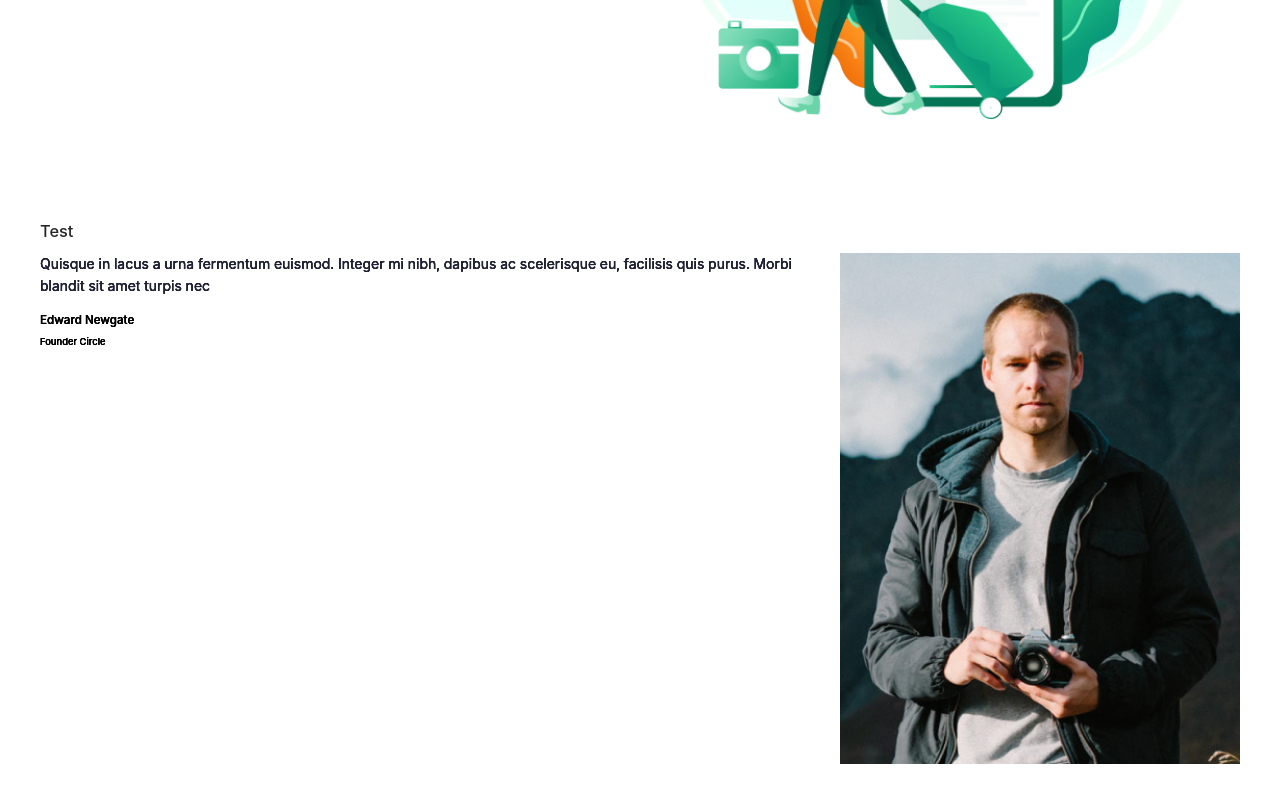
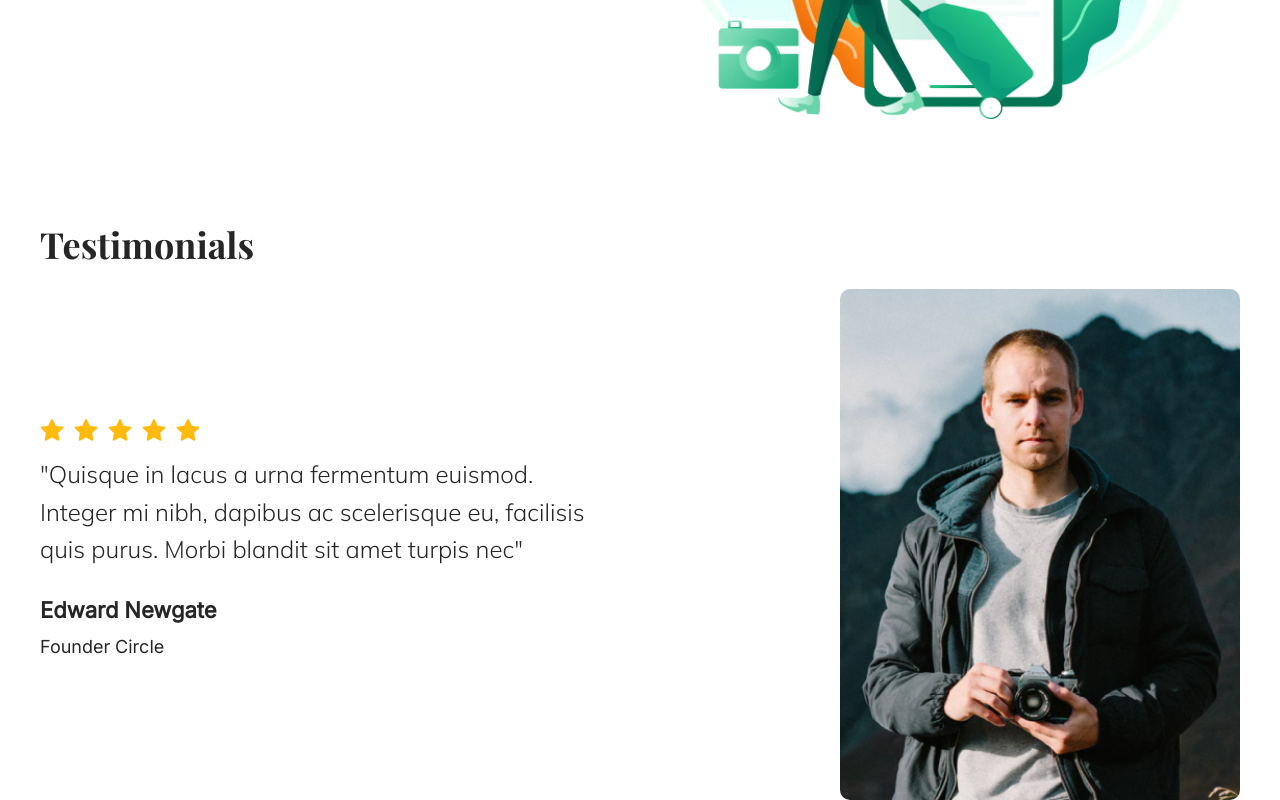
Before and after one commit to erhnml/nomad-landing-page, a React (Create React App) app: page / in a window 1280 px wide. Shown: the part 2458-3258 px from the top of the page. Before the commit the page ends 3222 px from the top, so only its background shows below. Built offline with nearby package versions, Linux system fonts and the light colour scheme.

Commit message:
update section testimonials

```diff
--- a/src/components/SectionTestimonials.js
+++ b/src/components/SectionTestimonials.js
@@ -1,5 +1,6 @@
 import React from "react";
 import styled from "styled-components";
+import { Carousel } from "antd";
 
 import Testimonial from "./Testimonial";
 
@@ -36,9 +37,9 @@ const data = [
 export default function SectionTestimonials() {
   return (
     <Wrapper>
-      <Title>Test</Title>
-      <TestimonialsWrapper>
-        {data.map(({ star, comment, author, authorPosition }) => (
+      <Title>Testimonials</Title>
+      <Carousel autoplay dots>
+        {data.map(({ star, comment, author, authorPosition }, index) => (
           <Testimonial
             star={star}
             comment={comment}
@@ -47,15 +48,26 @@ export default function SectionTestimonials() {
             image={require("../images/testimonial.png")}
           />
         ))}
-      </TestimonialsWrapper>
+      </Carousel>
     </Wrapper>
   );
 }
 
 const Wrapper = styled.div`
   margin-top: 100px;
+  @media (max-width: 768px) {
+    padding: 0 10px;
+    margin-top: 50px;
+  }
 `;
-const Title = styled.h3``;
-const TestimonialsWrapper = styled.div`
-  position: relative;
+const Title = styled.h3`
+  font-size: 36px;
+  font-family: "Playfair Display", sans-serif;
+  line-height: 50px;
+  margin-bottom: 20px;
+  @media (max-width: 768px) {
+    font-size: 24px;
+    margin-bottom: 10px;
+    text-align: center;
+  }
 `;
--- a/src/components/Testimonial.js
+++ b/src/components/Testimonial.js
@@ -1,13 +1,22 @@
 import React from "react";
 import styled from "styled-components";
 import PropTypes from "prop-types";
+import { StarFilled } from "@ant-design/icons";
 
 function Testimonial({ star, comment, author, authorPosition, image }) {
+  function getStars() {
+    const stars = [];
+    // eslint-disable-next-line no-plusplus
+    for (let i = 0; i < star; i++) {
+      stars.push(<Star />);
+    }
+    return stars;
+  }
   return (
     <Wrapper>
       <TextWrapper>
-        <Stars />
-        <Comment>{comment}</Comment>
+        <Stars>{getStars()}</Stars>
+        <Comment>{`"${comment}"`}</Comment>
         <Author>{author}</Author>
         <AuthorPosition>{authorPosition}</AuthorPosition>
       </TextWrapper>
@@ -21,16 +30,51 @@ function Testimonial({ star, comment, author, authorPosition, image }) {
 const Wrapper = styled.div`
   display: grid;
   grid-template-columns: 2fr 1fr;
-  position: absolute;
 `;
-const TextWrapper = styled.div``;
-const Stars = styled.div``;
-const Comment = styled.p``;
-const Author = styled.h5``;
-const AuthorPosition = styled.h6``;
+const TextWrapper = styled.div`
+  display: flex;
+  flex-direction: column;
+  justify-content: center;
+`;
+const Stars = styled.div`
+  margin-bottom: 10px;
+`;
+const Comment = styled.p`
+  font-size: 24px;
+  font-family: "Mulish", sans-serif;
+  font-weight: 300;
+  width: 70%;
+  @media (max-width: 768px) {
+    font-size: 14px;
+    width: 100%;
+    padding-right: 20px;
+  }
+`;
+const Author = styled.h5`
+  font-size: 22px;
+  font-weight: bold;
+  font-family: "Inter", sans-serif;
+  margin-bottom: 5px;
+  @media (max-width: 768px) {
+    font-size: 14px;
+  }
+`;
+const AuthorPosition = styled.h6`
+  font-size: 18px;
+  font-family: "Inter", sans-serif;
+  @media (max-width: 768px) {
+    font-size: 12px;
+  }
+`;
 const ImagesWrapper = styled.div``;
 const Image = styled.img`
   width: 100%;
+  border-radius: 10px;
+`;
+const Star = styled(StarFilled)`
+  color: #ffbb0c;
+  font-size: 24px;
+  margin-right: 10px;
 `;
 
 Testimonial.propTypes = {
```
